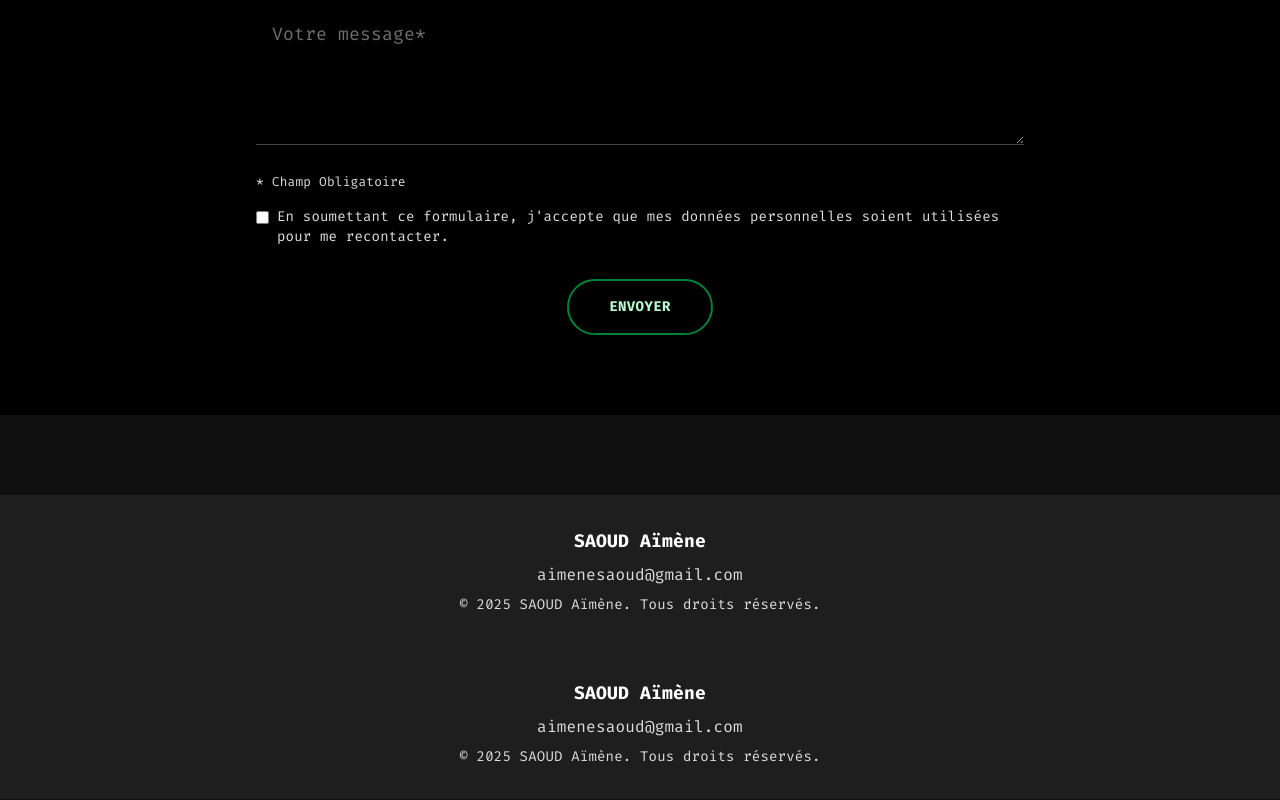
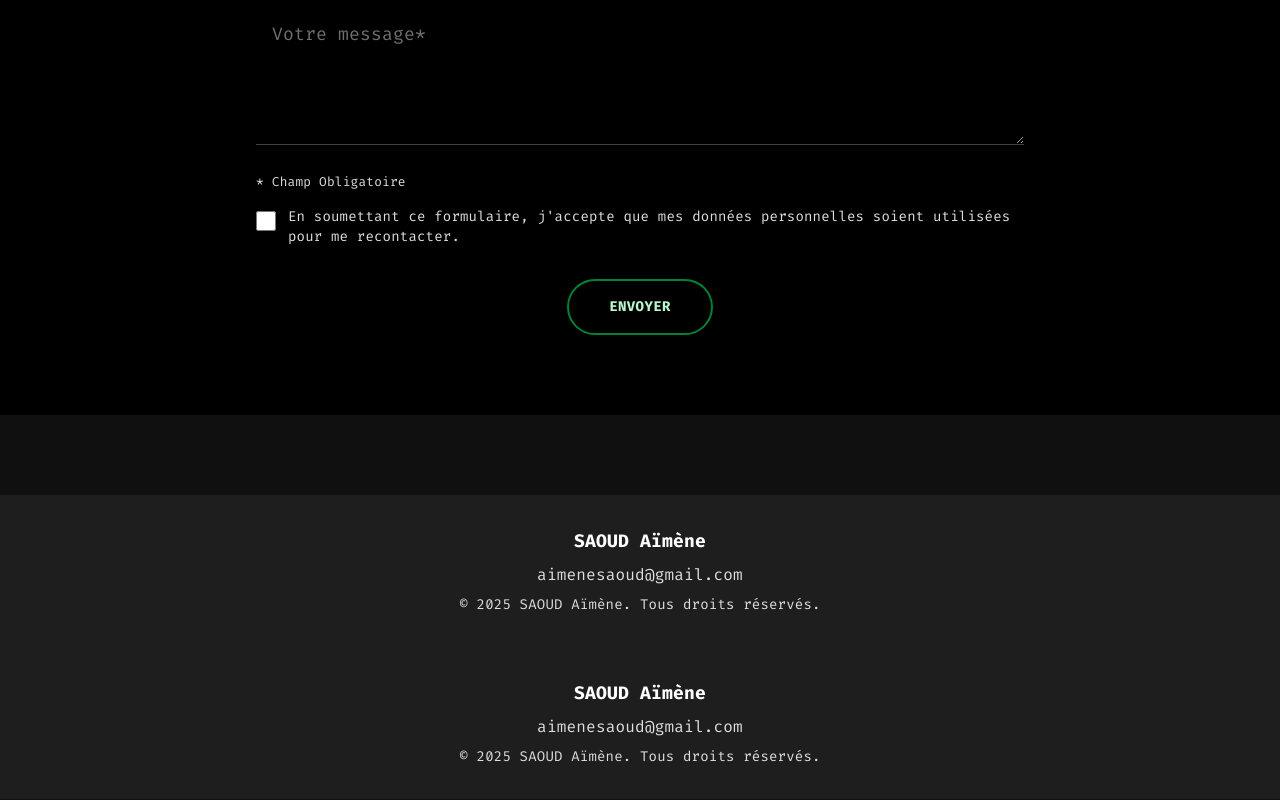
Before and after one commit to AimeneSD/Portefolio-pro, a React (Vite) app in the folder frontend/: page / in a window 1280 px wide. Shown: the part 4204-5004 px from the top of the page. Built offline with nearby package versions, Linux system fonts and the light colour scheme; no server answers.

Commit message:
chore: update API_URL logic

```diff
--- a/frontend/src/pages/AdminPage.jsx
+++ b/frontend/src/pages/AdminPage.jsx
@@ -2,7 +2,7 @@ import { useState, useEffect } from 'react';
 import MachaButton from '../components/MachaButton';
 
 
-const API_URL = import.meta.env.VITE_API_URL || 'http://localhost:3000';
+const API_URL = import.meta.env.VITE_API_URL || (import.meta.env.DEV ? 'http://localhost:3000' : '');
 
 export default function AdminPage() {
   const [formData, setFormData] = useState({
--- a/frontend/src/pages/ContactPage.jsx
+++ b/frontend/src/pages/ContactPage.jsx
@@ -1,6 +1,6 @@
 import { useState } from 'react';
 
-const API_URL = import.meta.env.VITE_API_URL || 'http://localhost:3000';
+const API_URL = import.meta.env.VITE_API_URL || (import.meta.env.DEV ? 'http://localhost:3000' : '');
 
 export default function ContactPage() {
   const [formData, setFormData] = useState({
--- a/frontend/src/pages/HomePage.jsx
+++ b/frontend/src/pages/HomePage.jsx
@@ -9,7 +9,7 @@ import { useLottie } from 'lottie-react';
 import AnimatedWaves from '../assets/wave_animation.json';
 import MachaButton from '../components/MachaButton';
 
-const API_URL = import.meta.env.VITE_API_URL || 'http://localhost:3000';
+const API_URL = import.meta.env.VITE_API_URL || (import.meta.env.DEV ? 'http://localhost:3000' : '');
 
 export default function HomePage() {
   const containerRef = useRef(null);
@@ -220,12 +220,12 @@ export default function HomePage() {
 
               <small className="text-text-secondary mb-4">* Champ Obligatoire</small>
 
-              <div className="flex items-start gap-2 mb-6">
-                <input type="checkbox" required className="mt-1 accent-[#abff84]" />
-                <p className="text-text-secondary text-sm">
+              <label className="flex items-start gap-3 mb-6 cursor-pointer group">
+                <input type="checkbox" required className="mt-1 w-5 h-5 cursor-pointer accent-[#abff84] shrink-0" />
+                <span className="text-text-secondary text-sm group-hover:text-text-primary transition-colors">
                   En soumettant ce formulaire, j'accepte que mes données personnelles soient utilisées pour me recontacter.
-                </p>
-              </div>
+                </span>
+              </label>
 
               <MachaButton
                 label={loading ? 'ENVOI...' : 'ENVOYER'}
--- a/frontend/src/pages/ProjectsPage.jsx
+++ b/frontend/src/pages/ProjectsPage.jsx
@@ -1,7 +1,7 @@
 import { useEffect, useState } from 'react';
 import ProjectCard from '../components/ProjectCard';
 
-const API_URL = import.meta.env.VITE_API_URL || 'http://localhost:3000';
+const API_URL = import.meta.env.VITE_API_URL || (import.meta.env.DEV ? 'http://localhost:3000' : '');
 
 export default function ProjectsPage() {
   const [projetsWeb, setProjetsWeb] = useState([]);
```
